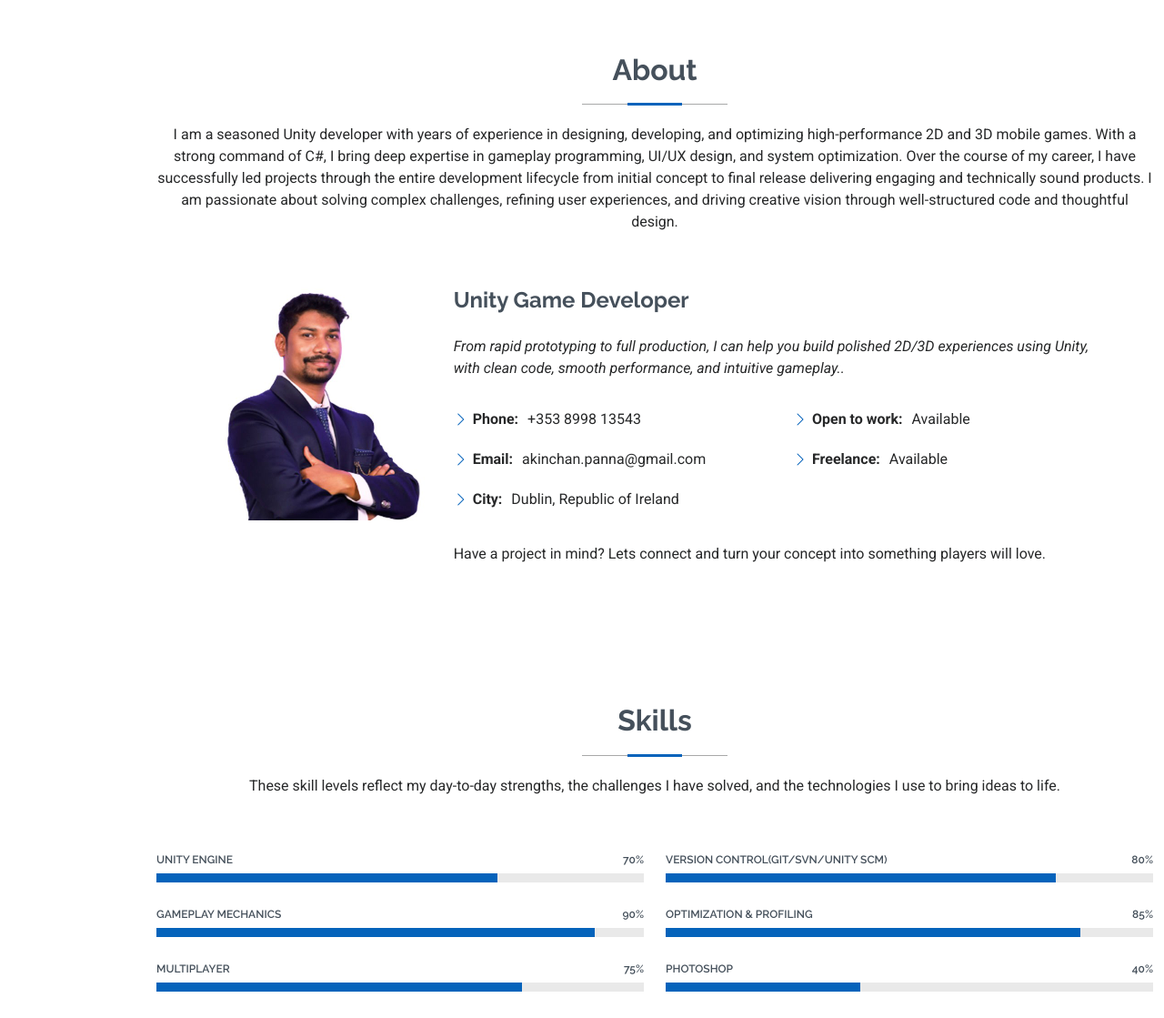
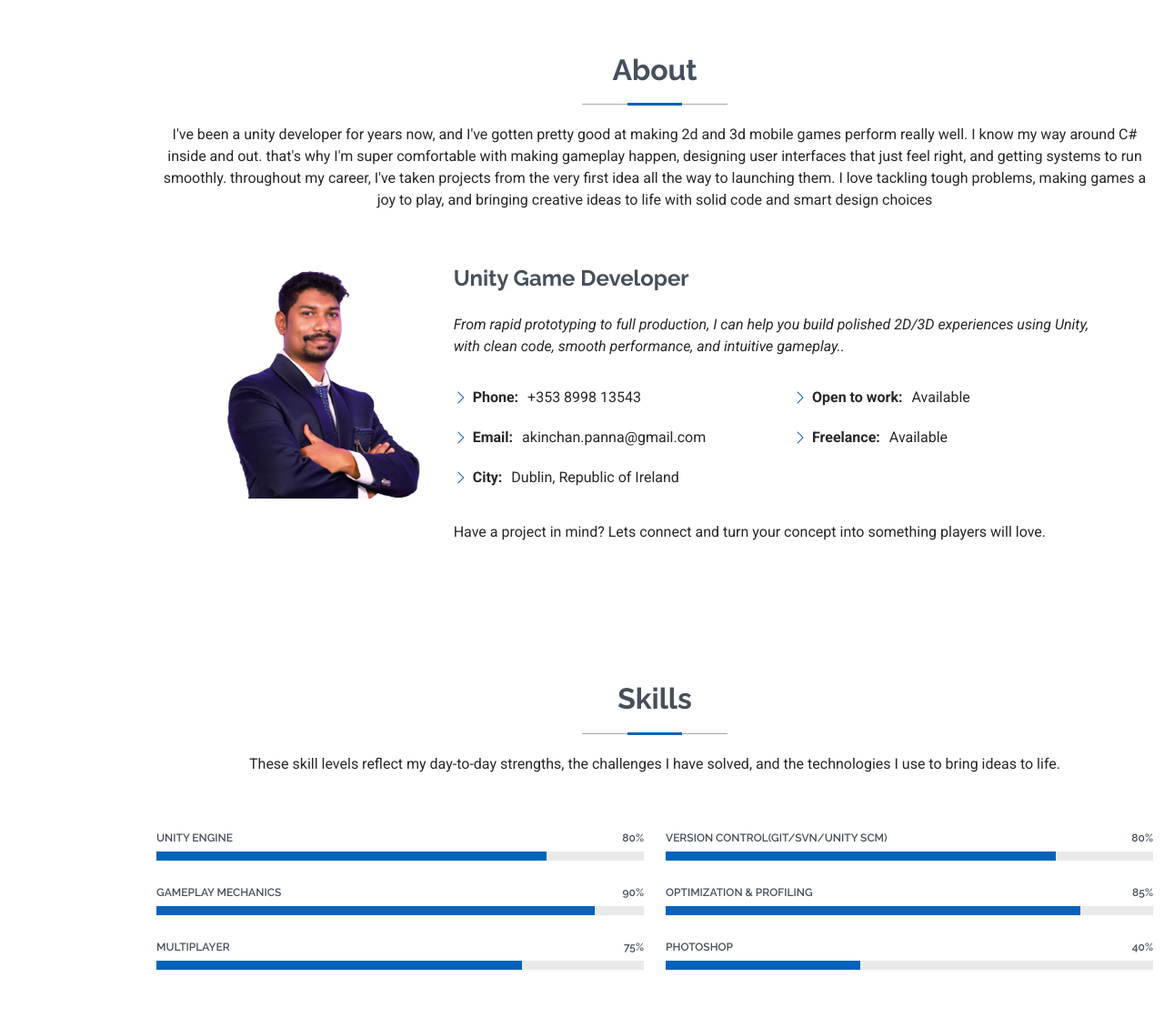
Before and after one commit to Akinchan/Portfolio, a plain HTML site: page index.html in a window 1280 px wide. Shown: the part 802-1921 px from the top of the page at 91% size. Drawn offline with Linux system fonts and the light colour scheme.

Commit message:
Quick Update

```diff
--- a/index.html
+++ b/index.html
@@ -4,7 +4,7 @@
 <head>
   <meta charset="utf-8">
   <meta content="width=device-width, initial-scale=1.0" name="viewport">
-  <title>Index - MyResume Bootstrap Template</title>
+  <title>Akinchan Panna - Resume</title>
   <meta content="" name="description">
   <meta content="" name="keywords">
 
@@ -85,9 +85,7 @@
       <!-- Section Title -->
       <div class="container section-title" data-aos="fade-up">
         <h2>About</h2>
-        <p>I am a seasoned Unity developer with years of experience in designing, developing, and optimizing high-performance 2D and 3D mobile games. With a strong command of C#,
-        I bring deep expertise in gameplay programming, UI/UX design, and system optimization. Over the course of my career, I have successfully led projects through the entire development lifecycle from initial concept to
-        final release delivering engaging and technically sound products. I am passionate about solving complex challenges, refining user experiences, and driving creative vision through well-structured code and thoughtful design.</p>
+        <p>I've been a unity developer for years now, and I've gotten pretty good at making 2d and 3d mobile games perform really well. I know my way around C# inside and out. that's why I'm super comfortable with making gameplay happen, designing user interfaces that just feel right, and getting systems to run smoothly. throughout my career, I've taken projects from the very first idea all the way to launching them. I love tackling tough problems, making games a joy to play, and bringing creative ideas to life with solid code and smart design choices</p>
       </div><!-- End Section Title -->
 
       <div class="container" data-aos="fade-up" data-aos-delay="100">
@@ -190,9 +188,9 @@
           <div class="col-lg-6">
 
             <div class="progress">
-              <span class="skill"><span>Unity Engine</span> <i class="val">70%</i></span>
+              <span class="skill"><span>Unity Engine</span> <i class="val">80%</i></span>
               <div class="progress-bar-wrap">
-                <div class="progress-bar" role="progressbar" aria-valuenow="70" aria-valuemin="0" aria-valuemax="100"></div>
+                <div class="progress-bar" role="progressbar" aria-valuenow="80" aria-valuemin="0" aria-valuemax="100"></div>
               </div>
             </div><!-- End Skills Item -->
 
@@ -260,7 +258,7 @@
             <h3 class="resume-title">Sumary</h3>
             <div class="resume-item pb-0">
               <h4>Akinchan Panna</h4>
-              <p><em>Unity Developer with 10 years of experience creating high-performance 2D and 3D mobile games for clients worldwide. Specializing in C#, gameplay systems, UI/UX, and optimization, I help studios and individuals turn ideas into polished, playable products. Skilled in managing end-to-end development, adapting to diverse project scopes, and delivering on time with clear communication and clean code.</em></p>
+              <p><em>I'm a unity developer with 10 years under my belt, making awesome 2d and 3d mobile games for clients all over the globe. my thing is C#, gameplay systems, making things look and feel good, and making sure games run fast. I help game studios and even independent folks take their concepts and turn them into super polished, ready-to-play games. I'm good at handling the whole development process, no matter how big or small the project is. plus, I always deliver on time, keep communication clear, and write clean code.</em></p>
               <ul>
                 <li>Dublin, Republic of Ireland</li>
                 <li>(+353) 8998-13543</li>
```
Also changed, not shown: 1 other file.
